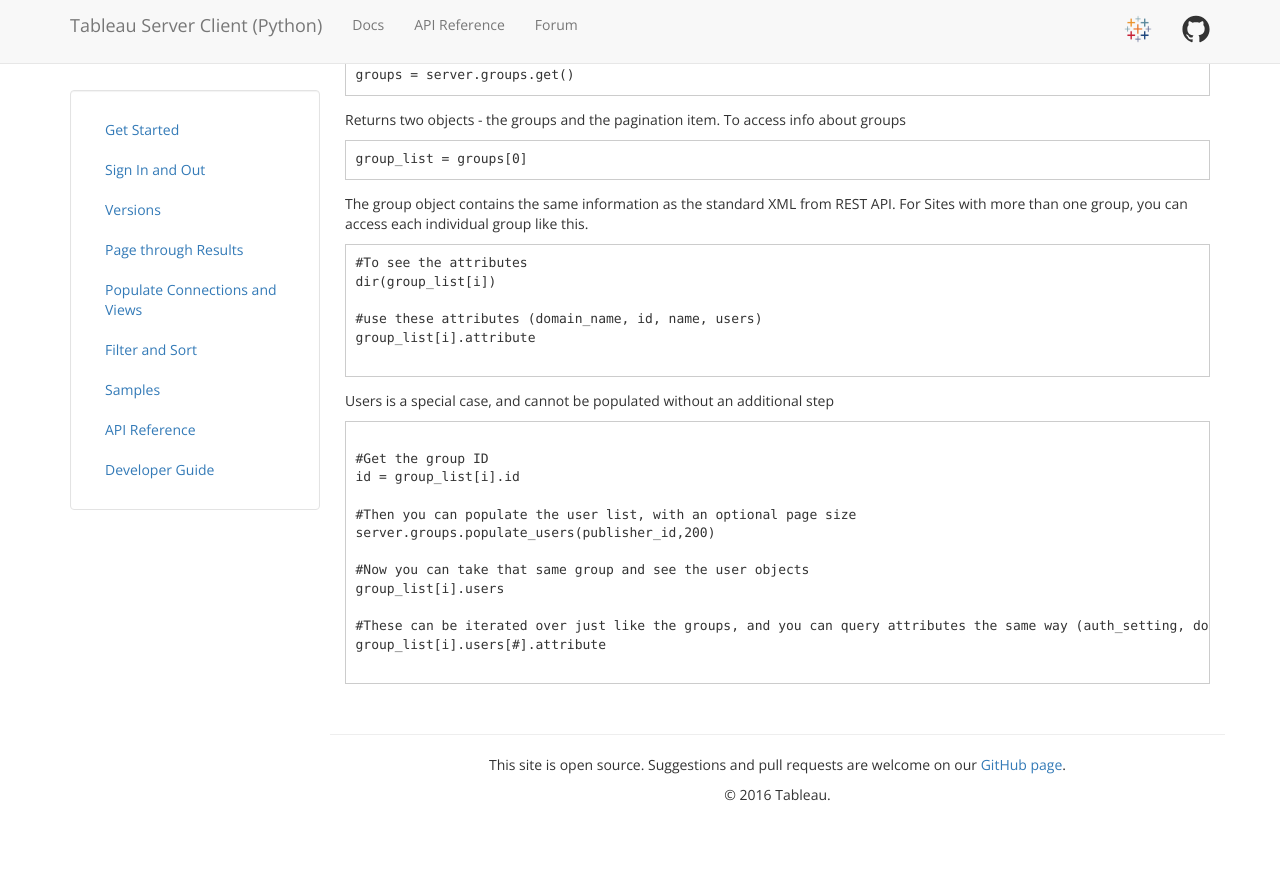
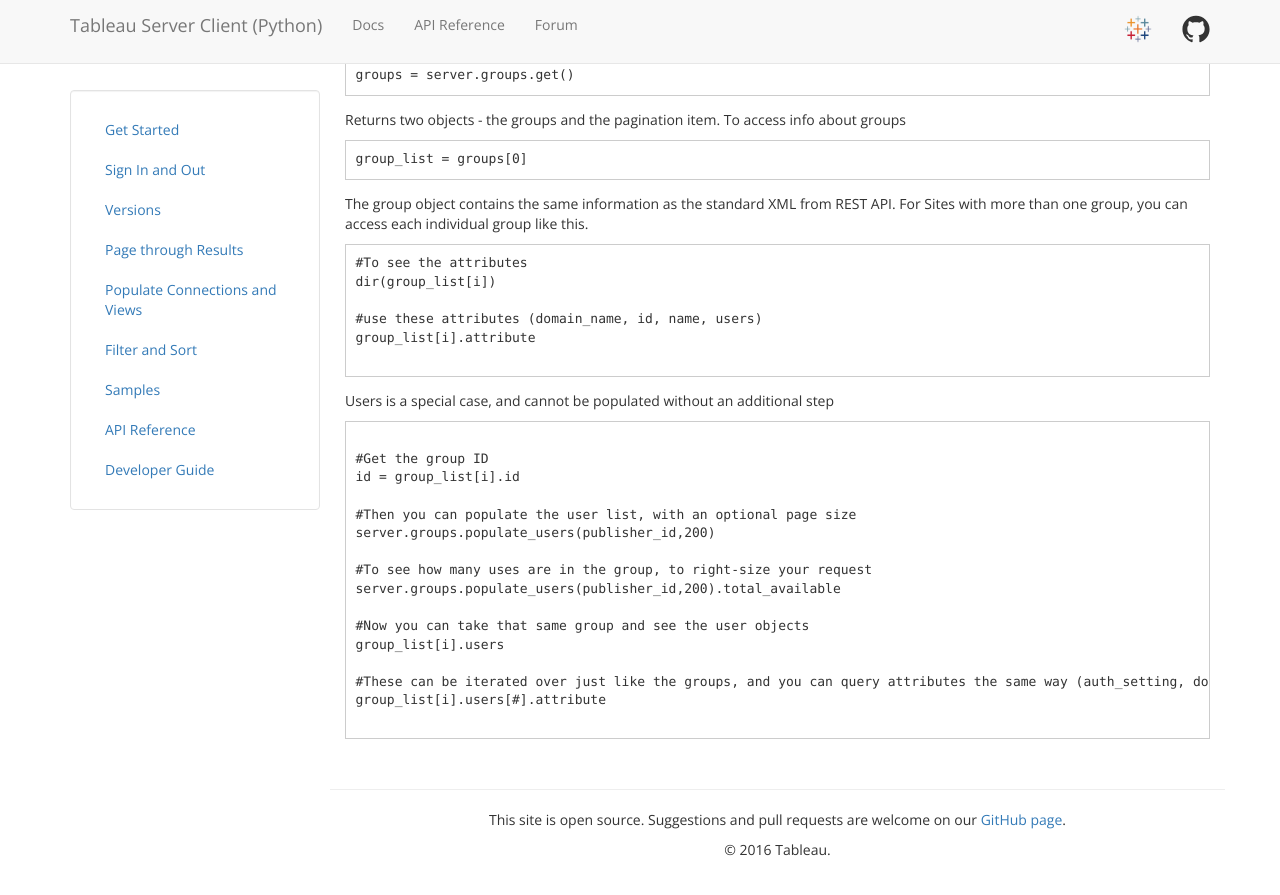
Before and after one commit to tableau/server-client-python, a Jekyll site: the page built from docs/docs/api-ref.md, in a window 1280 px wide and 900 px high, scrolled down 4829 px. Shown: the top 895 px of the window. Built offline with Jekyll 4.4.1, drawn with Linux system fonts in a browser that asks for light colours; before the commit the page ends 5674 px from its top, so only the background shows below that.

Commit message:
Update docs

```diff
--- a/docs/docs/api-ref.md
+++ b/docs/docs/api-ref.md
@@ -289,6 +289,9 @@
 #Then you can populate the user list, with an optional page size
 server.groups.populate_users(publisher_id,200)
 
+#To see how many uses are in the group, to right-size your request
+server.groups.populate_users(publisher_id,200).total_available
+
 #Now you can take that same group and see the user objects
 group_list[i].users
 
```
